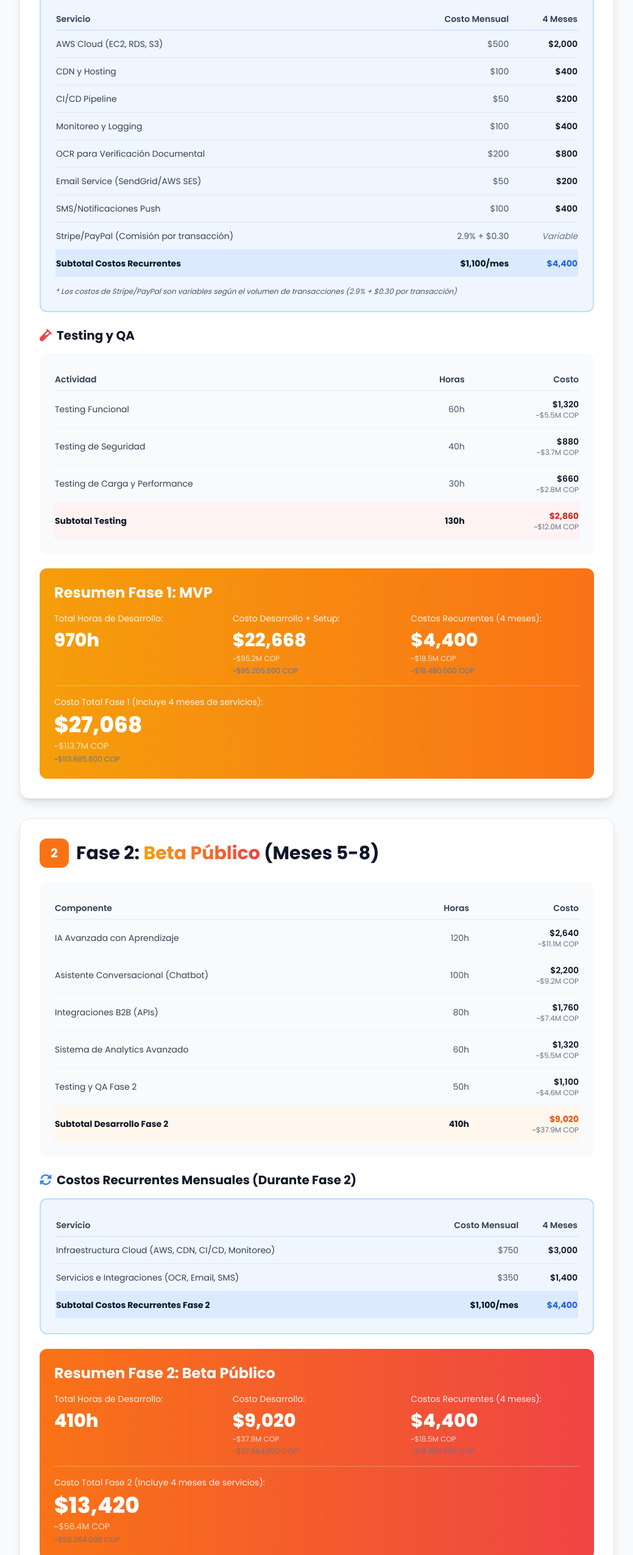
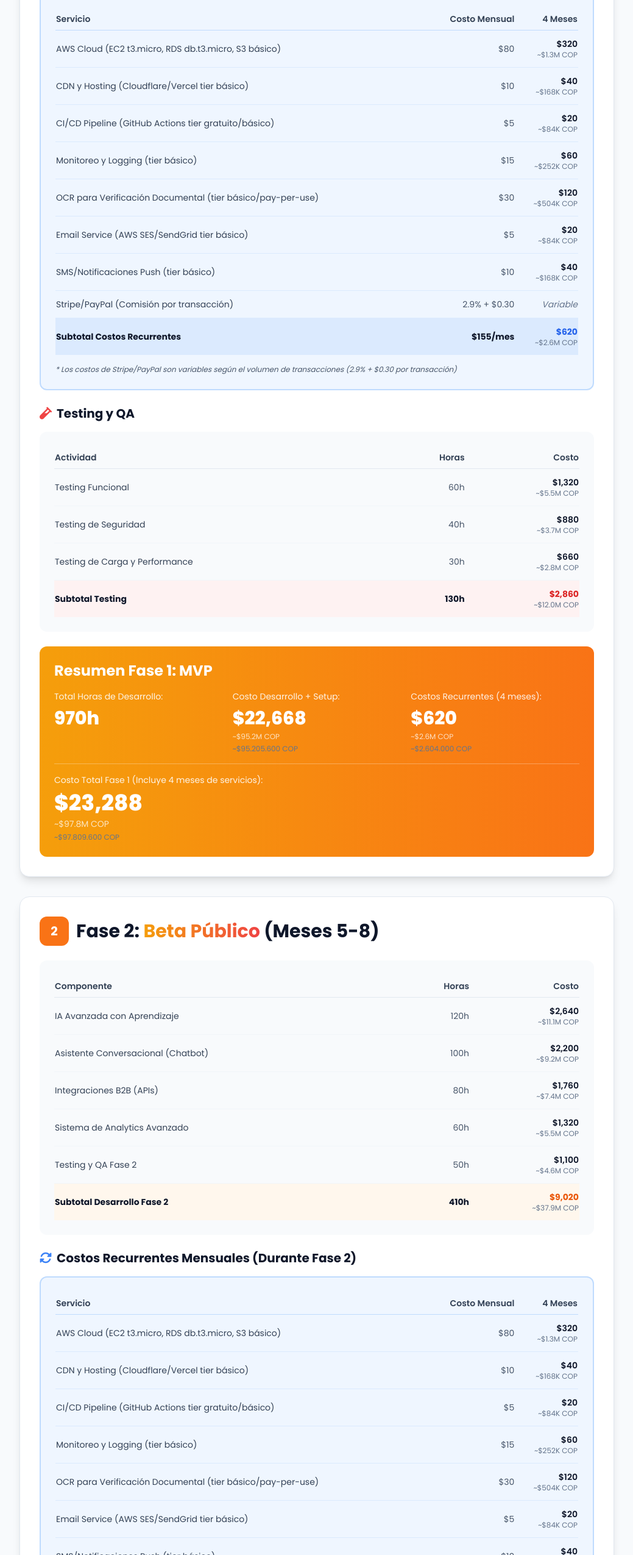
Before and after one commit to angeval25/CONNECTTRUCKS, a website: page cotizacion-plataforma.html in a window 1280 px wide. Shown: the part 2631-5181 px from the top of the page at 61% size, without its empty margins (120-1159 px from the left). Drawn offline with nearby package versions, Linux system fonts and the light colour scheme.

Commit message:
Update recurring costs to cheapest options for low traffic (from cd "/Users/Angevalcent/Downloads/stitch_caliente_tours_home (1)" && git add cotizacion-plataforma.html && git commit -m "Update recurring costs to cheapest options for low traffic (from $1,100/mes to $155/mes)" && git push origin main,100/mes to /mes)

```diff
--- a/cotizacion-plataforma.html
+++ b/cotizacion-plataforma.html
@@ -337,39 +337,60 @@
                         </thead>
                         <tbody class="divide-y divide-blue-100">
                             <tr>
-                                <td class="py-3 text-sm text-slate-700">AWS Cloud (EC2, RDS, S3)</td>
-                                <td class="py-3 text-sm text-right text-slate-600">$500</td>
-                                <td class="py-3 text-sm text-right font-semibold text-slate-900">$2,000</td>
+                                <td class="py-3 text-sm text-slate-700">AWS Cloud (EC2 t3.micro, RDS db.t3.micro, S3 básico)</td>
+                                <td class="py-3 text-sm text-right text-slate-600">$80</td>
+                                <td class="py-3 text-sm text-right">
+                                    <span class="font-semibold text-slate-900">$320</span>
+                                    <span class="text-xs text-slate-500 block">~$1.3M COP</span>
+                                </td>
                             </tr>
                             <tr>
-                                <td class="py-3 text-sm text-slate-700">CDN y Hosting</td>
-                                <td class="py-3 text-sm text-right text-slate-600">$100</td>
-                                <td class="py-3 text-sm text-right font-semibold text-slate-900">$400</td>
+                                <td class="py-3 text-sm text-slate-700">CDN y Hosting (Cloudflare/Vercel tier básico)</td>
+                                <td class="py-3 text-sm text-right text-slate-600">$10</td>
+                                <td class="py-3 text-sm text-right">
+                                    <span class="font-semibold text-slate-900">$40</span>
+                                    <span class="text-xs text-slate-500 block">~$168K COP</span>
+                                </td>
                             </tr>
                             <tr>
-                                <td class="py-3 text-sm text-slate-700">CI/CD Pipeline</td>
-                                <td class="py-3 text-sm text-right text-slate-600">$50</td>
-                                <td class="py-3 text-sm text-right font-semibold text-slate-900">$200</td>
+                                <td class="py-3 text-sm text-slate-700">CI/CD Pipeline (GitHub Actions tier gratuito/básico)</td>
+                                <td class="py-3 text-sm text-right text-slate-600">$5</td>
+                                <td class="py-3 text-sm text-right">
+                                    <span class="font-semibold text-slate-900">$20</span>
+                                    <span class="text-xs text-slate-500 block">~$84K COP</span>
+                                </td>
                             </tr>
                             <tr>
-                                <td class="py-3 text-sm text-slate-700">Monitoreo y Logging</td>
-                                <td class="py-3 text-sm text-right text-slate-600">$100</td>
-                                <td class="py-3 text-sm text-right font-semibold text-slate-900">$400</td>
+                                <td class="py-3 text-sm text-slate-700">Monitoreo y Logging (tier básico)</td>
+                                <td class="py-3 text-sm text-right text-slate-600">$15</td>
+                                <td class="py-3 text-sm text-right">
+                                    <span class="font-semibold text-slate-900">$60</span>
+                                    <span class="text-xs text-slate-500 block">~$252K COP</span>
+                                </td>
                             </tr>
                             <tr>
-                                <td class="py-3 text-sm text-slate-700">OCR para Verificación Documental</td>
-                                <td class="py-3 text-sm text-right text-slate-600">$200</td>
-                                <td class="py-3 text-sm text-right font-semibold text-slate-900">$800</td>
+                                <td class="py-3 text-sm text-slate-700">OCR para Verificación Documental (tier básico/pay-per-use)</td>
+                                <td class="py-3 text-sm text-right text-slate-600">$30</td>
+                                <td class="py-3 text-sm text-right">
+                                    <span class="font-semibold text-slate-900">$120</span>
+                                    <span class="text-xs text-slate-500 block">~$504K COP</span>
+                                </td>
                             </tr>
                             <tr>
-                                <td class="py-3 text-sm text-slate-700">Email Service (SendGrid/AWS SES)</td>
-                                <td class="py-3 text-sm text-right text-slate-600">$50</td>
-                                <td class="py-3 text-sm text-right font-semibold text-slate-900">$200</td>
+                                <td class="py-3 text-sm text-slate-700">Email Service (AWS SES/SendGrid tier básico)</td>
+                                <td class="py-3 text-sm text-right text-slate-600">$5</td>
+                                <td class="py-3 text-sm text-right">
+                                    <span class="font-semibold text-slate-900">$20</span>
+                                    <span class="text-xs text-slate-500 block">~$84K COP</span>
+                                </td>
                             </tr>
                             <tr>
-                                <td class="py-3 text-sm text-slate-700">SMS/Notificaciones Push</td>
-                                <td class="py-3 text-sm text-right text-slate-600">$100</td>
-                                <td class="py-3 text-sm text-right font-semibold text-slate-900">$400</td>
+                                <td class="py-3 text-sm text-slate-700">SMS/Notificaciones Push (tier básico)</td>
+                                <td class="py-3 text-sm text-right text-slate-600">$10</td>
+                                <td class="py-3 text-sm text-right">
+                                    <span class="font-semibold text-slate-900">$40</span>
+                                    <span class="text-xs text-slate-500 block">~$168K COP</span>
+                                </td>
                             </tr>
                             <tr>
                                 <td class="py-3 text-sm text-slate-700">Stripe/PayPal (Comisión por transacción)</td>
@@ -378,8 +399,11 @@
                             </tr>
                             <tr class="bg-blue-100 border-t-2 border-blue-300">
                                 <td class="py-3 text-sm font-bold text-slate-900">Subtotal Costos Recurrentes</td>
-                                <td class="py-3 text-sm text-right font-bold text-slate-900">$1,100/mes</td>
-                                <td class="py-3 text-sm text-right font-bold text-blue-600">$4,400</td>
+                                <td class="py-3 text-sm text-right font-bold text-slate-900">$155/mes</td>
+                                <td class="py-3 text-sm text-right">
+                                    <span class="font-bold text-blue-600">$620</span>
+                                    <span class="text-xs text-slate-500 block">~$2.6M COP</span>
+                                </td>
                             </tr>
                         </tbody>
                     </table>
@@ -457,14 +481,14 @@
                     </div>
                     <div>
                         <p class="text-sm opacity-90 mb-2">Costos Recurrentes (4 meses):</p>
-                        <p class="text-3xl font-extrabold">$4,400</p>
-                        <p class="text-xs opacity-75 mt-1">~$18.5M COP</p>
+                        <p class="text-3xl font-extrabold">$620</p>
+                        <p class="text-xs opacity-75 mt-1">~$2.6M COP</p>
                     </div>
                 </div>
                 <div class="border-t border-white/30 pt-4 mt-4">
                     <p class="text-sm opacity-90 mb-2">Costo Total Fase 1 (Incluye 4 meses de servicios):</p>
-                    <p class="text-4xl font-extrabold">$27,068</p>
-                    <p class="text-sm opacity-75 mt-1">~$113.7M COP</p>
+                    <p class="text-4xl font-extrabold">$23,288</p>
+                    <p class="text-sm opacity-75 mt-1">~$97.8M COP</p>
                 </div>
             </div>
         </section>
@@ -559,19 +583,73 @@
                         </thead>
                         <tbody class="divide-y divide-blue-100">
                             <tr>
-                                <td class="py-3 text-sm text-slate-700">Infraestructura Cloud (AWS, CDN, CI/CD, Monitoreo)</td>
-                                <td class="py-3 text-sm text-right text-slate-600">$750</td>
-                                <td class="py-3 text-sm text-right font-semibold text-slate-900">$3,000</td>
+                                <td class="py-3 text-sm text-slate-700">AWS Cloud (EC2 t3.micro, RDS db.t3.micro, S3 básico)</td>
+                                <td class="py-3 text-sm text-right text-slate-600">$80</td>
+                                <td class="py-3 text-sm text-right">
+                                    <span class="font-semibold text-slate-900">$320</span>
+                                    <span class="text-xs text-slate-500 block">~$1.3M COP</span>
+                                </td>
                             </tr>
                             <tr>
-                                <td class="py-3 text-sm text-slate-700">Servicios e Integraciones (OCR, Email, SMS)</td>
-                                <td class="py-3 text-sm text-right text-slate-600">$350</td>
-                                <td class="py-3 text-sm text-right font-semibold text-slate-900">$1,400</td>
+                                <td class="py-3 text-sm text-slate-700">CDN y Hosting (Cloudflare/Vercel tier básico)</td>
+                                <td class="py-3 text-sm text-right text-slate-600">$10</td>
+                                <td class="py-3 text-sm text-right">
+                                    <span class="font-semibold text-slate-900">$40</span>
+                                    <span class="text-xs text-slate-500 block">~$168K COP</span>
+                                </td>
+                            </tr>
+                            <tr>
+                                <td class="py-3 text-sm text-slate-700">CI/CD Pipeline (GitHub Actions tier gratuito/básico)</td>
+                                <td class="py-3 text-sm text-right text-slate-600">$5</td>
+                                <td class="py-3 text-sm text-right">
+                                    <span class="font-semibold text-slate-900">$20</span>
+                                    <span class="text-xs text-slate-500 block">~$84K COP</span>
+                                </td>
+                            </tr>
+                            <tr>
+                                <td class="py-3 text-sm text-slate-700">Monitoreo y Logging (tier básico)</td>
+                                <td class="py-3 text-sm text-right text-slate-600">$15</td>
+                                <td class="py-3 text-sm text-right">
+                                    <span class="font-semibold text-slate-900">$60</span>
+                                    <span class="text-xs text-slate-500 block">~$252K COP</span>
+                                </td>
+                            </tr>
+                            <tr>
+                                <td class="py-3 text-sm text-slate-700">OCR para Verificación Documental (tier básico/pay-per-use)</td>
+                                <td class="py-3 text-sm text-right text-slate-600">$30</td>
+                                <td class="py-3 text-sm text-right">
+                                    <span class="font-semibold text-slate-900">$120</span>
+                                    <span class="text-xs text-slate-500 block">~$504K COP</span>
+                                </td>
+                            </tr>
+                            <tr>
+                                <td class="py-3 text-sm text-slate-700">Email Service (AWS SES/SendGrid tier básico)</td>
+                                <td class="py-3 text-sm text-right text-slate-600">$5</td>
+                                <td class="py-3 text-sm text-right">
+                                    <span class="font-semibold text-slate-900">$20</span>
+                                    <span class="text-xs text-slate-500 block">~$84K COP</span>
+                                </td>
+                            </tr>
+                            <tr>
+                                <td class="py-3 text-sm text-slate-700">SMS/Notificaciones Push (tier básico)</td>
+                                <td class="py-3 text-sm text-right text-slate-600">$10</td>
+                                <td class="py-3 text-sm text-right">
+                                    <span class="font-semibold text-slate-900">$40</span>
+                                    <span class="text-xs text-slate-500 block">~$168K COP</span>
+                                </td>
+                            </tr>
+                            <tr>
+                                <td class="py-3 text-sm text-slate-700">Stripe/PayPal (Comisión por transacción)</td>
+                                <td class="py-3 text-sm text-right text-slate-600">2.9% + $0.30</td>
+                                <td class="py-3 text-sm text-right text-slate-500 italic">Variable</td>
                             </tr>
                             <tr class="bg-blue-100 border-t-2 border-blue-300">
                                 <td class="py-3 text-sm font-bold text-slate-900">Subtotal Costos Recurrentes Fase 2</td>
-                                <td class="py-3 text-sm text-right font-bold text-slate-900">$1,100/mes</td>
-                                <td class="py-3 text-sm text-right font-bold text-blue-600">$4,400</td>
+                                <td class="py-3 text-sm text-right font-bold text-slate-900">$155/mes</td>
+                                <td class="py-3 text-sm text-right">
+                                    <span class="font-bold text-blue-600">$620</span>
+                                    <span class="text-xs text-slate-500 block">~$2.6M COP</span>
+                                </td>
                             </tr>
                         </tbody>
                     </table>
@@ -593,14 +671,14 @@
                     </div>
                     <div>
                         <p class="text-sm opacity-90 mb-2">Costos Recurrentes (4 meses):</p>
-                        <p class="text-3xl font-extrabold">$4,400</p>
-                        <p class="text-xs opacity-75 mt-1">~$18.5M COP</p>
+                        <p class="text-3xl font-extrabold">$620</p>
+                        <p class="text-xs opacity-75 mt-1">~$2.6M COP</p>
                     </div>
                 </div>
                 <div class="border-t border-white/30 pt-4 mt-4">
                     <p class="text-sm opacity-90 mb-2">Costo Total Fase 2 (Incluye 4 meses de servicios):</p>
-                    <p class="text-4xl font-extrabold">$13,420</p>
-                    <p class="text-sm opacity-75 mt-1">~$56.4M COP</p>
+                    <p class="text-4xl font-extrabold">$9,640</p>
+                    <p class="text-sm opacity-75 mt-1">~$40.5M COP</p>
                 </div>
             </div>
         </section>
@@ -696,13 +774,13 @@
             <div class="grid md:grid-cols-2 gap-6 mb-8">
                 <div class="bg-white/10 rounded-xl p-6 backdrop-blur">
                     <p class="text-sm opacity-90 mb-2">Fase 1: MVP</p>
-                    <p class="text-3xl font-extrabold">$27,068</p>
-                    <p class="text-xs opacity-75 mt-1">~$113.7M COP</p>
+                    <p class="text-3xl font-extrabold">$23,288</p>
+                    <p class="text-xs opacity-75 mt-1">~$97.8M COP</p>
                 </div>
                 <div class="bg-white/10 rounded-xl p-6 backdrop-blur">
                     <p class="text-sm opacity-90 mb-2">Fase 2: Beta</p>
-                    <p class="text-3xl font-extrabold">$13,420</p>
-                    <p class="text-xs opacity-75 mt-1">~$56.4M COP</p>
+                    <p class="text-3xl font-extrabold">$9,640</p>
+                    <p class="text-xs opacity-75 mt-1">~$40.5M COP</p>
                 </div>
             </div>
             <div class="bg-amber-500 rounded-xl p-6 text-center mb-6">
@@ -712,14 +790,14 @@
             </div>
             <div class="bg-blue-500 rounded-xl p-6 text-center mb-6">
                 <p class="text-sm opacity-90 mb-2">Costos Recurrentes (8 meses de servicios)</p>
-                <p class="text-5xl font-extrabold">$8,800</p>
-                <p class="text-sm opacity-75 mt-2">~$37.0M COP</p>
+                <p class="text-5xl font-extrabold">$1,240</p>
+                <p class="text-sm opacity-75 mt-2">~$5.2M COP</p>
             </div>
             <div class="bg-gradient-to-r from-amber-600 to-orange-600 rounded-xl p-6 text-center">
                 <p class="text-sm opacity-90 mb-2">Costo Total Inversión (8 meses)</p>
-                <p class="text-5xl font-extrabold">$40,488</p>
-                <p class="text-lg opacity-90 mt-2">~$170.1M COP</p>
-                <p class="text-sm mt-3 opacity-75">+ Costos recurrentes post-lanzamiento: $1,100/mes (~$4.6M COP/mes)</p>
+                <p class="text-5xl font-extrabold">$32,928</p>
+                <p class="text-lg opacity-90 mt-2">~$138.3M COP</p>
+                <p class="text-sm mt-3 opacity-75">+ Costos recurrentes post-lanzamiento: $155/mes (~$651K COP/mes)</p>
             </div>
             <div class="mt-6 grid md:grid-cols-2 gap-4 text-sm">
                 <div>
```
